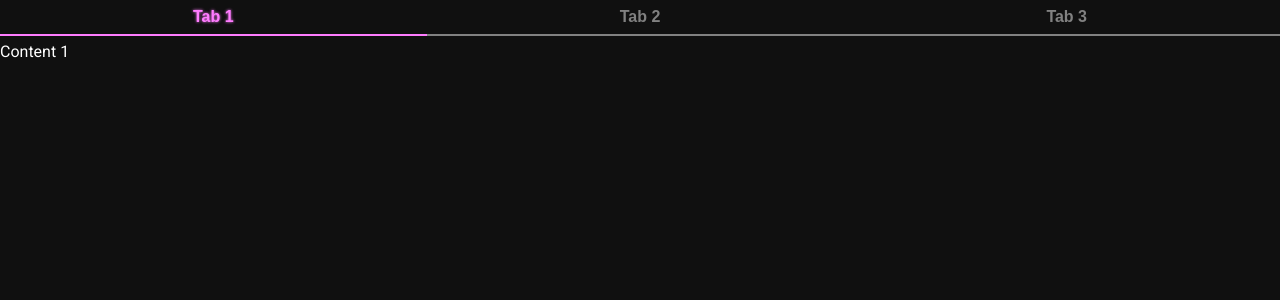
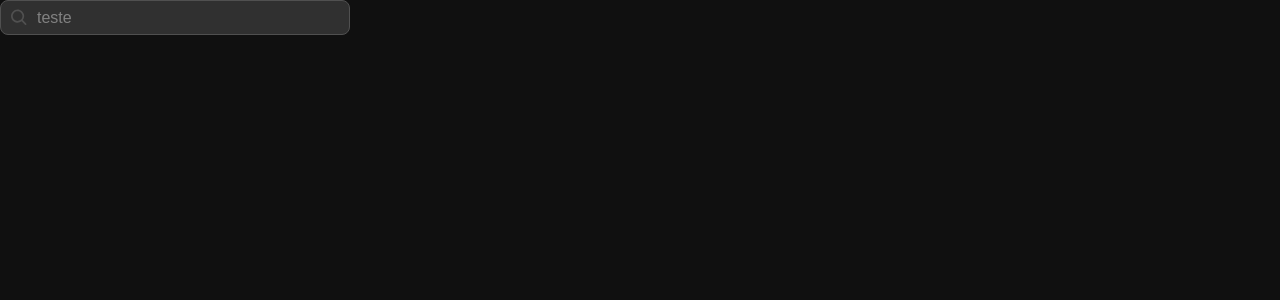
Before and after one commit to RodrigoDGoulart/portfolio, a React (Vite) app: page / in a window 1280 px wide. Shown: the top 300 px of the page. Built offline with nearby package versions, Linux system fonts and the light colour scheme.

Commit message:
feat: text input component

```diff
--- a/src/App.tsx
+++ b/src/App.tsx
@@ -1,15 +1,10 @@
-import TabContainer from "./components/TabContainer";
+import Input from "./components/Input";
+import SearchIcon from "./assets/icons/search.svg?react";
 
 function App() {
   return (
     <>
-      <TabContainer
-        tabContent={[
-          { title: "Tab 1", content: "Content 1" },
-          { title: "Tab 2", content: "Content 2" },
-          { title: "Tab 3", content: "Content 3" },
-        ]}
-      />
+      <Input icon={SearchIcon} placeholder="teste" style={{width: '300px'}} />
     </>
   );
 }
--- /dev/null
+++ b/src/components/Input/Input.module.scss
@@ -0,0 +1,31 @@
+.container {
+  display: flex;
+  width: fit-content;
+  align-items: center;
+  gap: 8px;
+  background-color: $dark-gray-800;
+  border: 1px solid $dark-gray-700;
+  border-radius: 8px;
+  padding: 6px 10px;
+  transition: border-color 0.2s ease;
+
+  &:focus-within {
+     border-color: $white;
+  }
+}
+
+.input {
+  background: transparent;
+  border: none;
+  color: $white;
+  font-size: 16px;
+
+  &::placeholder {
+    color: $dark-gray-600;
+  }
+}
+
+.icon {
+  color: $dark-gray-700;
+  width: 16px;
+}
--- /dev/null
+++ b/src/components/Input/index.tsx
@@ -0,0 +1,19 @@
+import React from 'react';
+import classNames from "classnames";
+
+import styles from './Input.module.scss';
+
+import { IconType } from "../../@types"
+
+interface Props extends React.InputHTMLAttributes<HTMLInputElement> {
+  icon?: IconType;
+}
+
+export default function Input({icon: Icon, ...props}: Props) {
+  return(
+    <span className={classNames(styles.container, props.className)}>
+      {Icon && <Icon className={styles.icon} />}
+      <input {...props} className={styles.input} />
+    </span>
+  )
+}
```
Also changed, not shown: src/assets/icons/search.svg (added).
